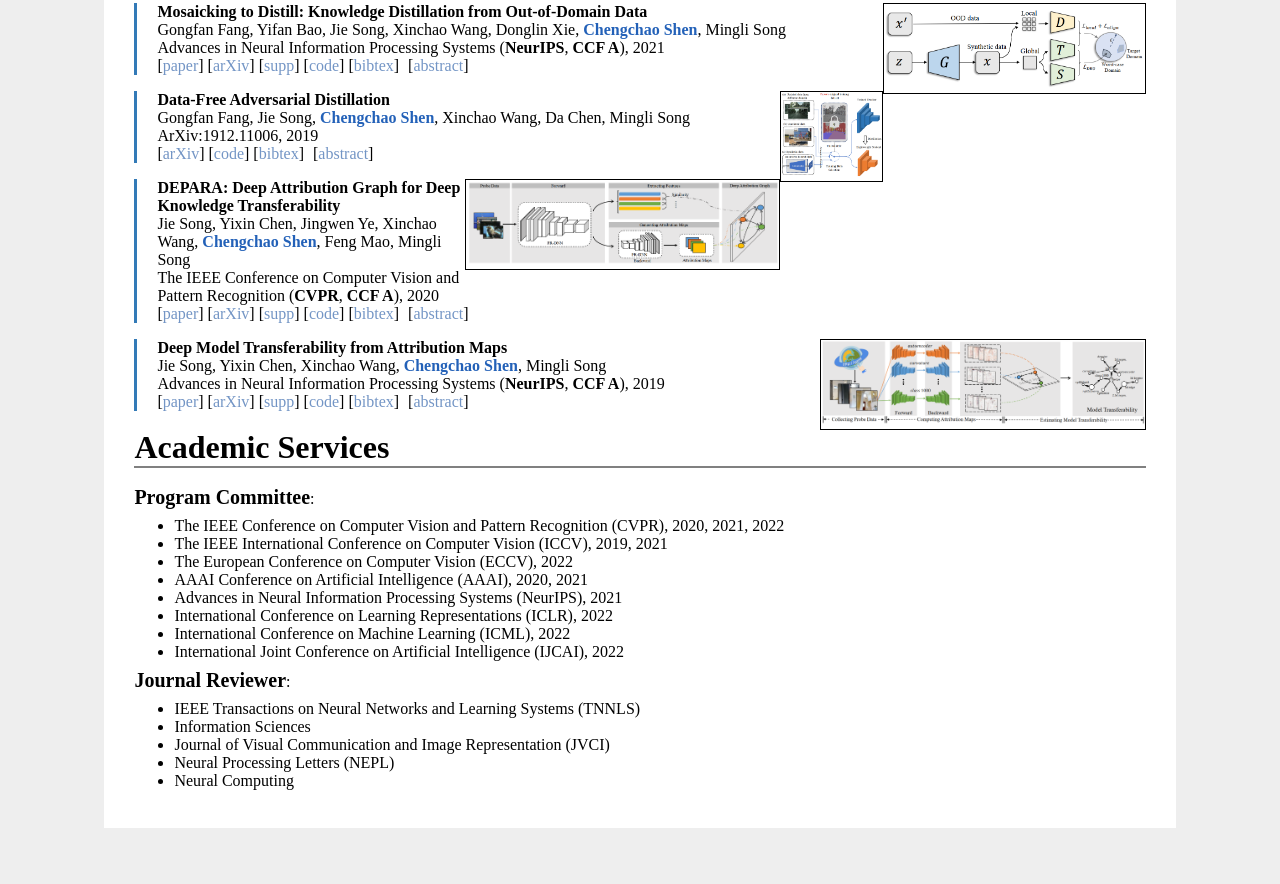
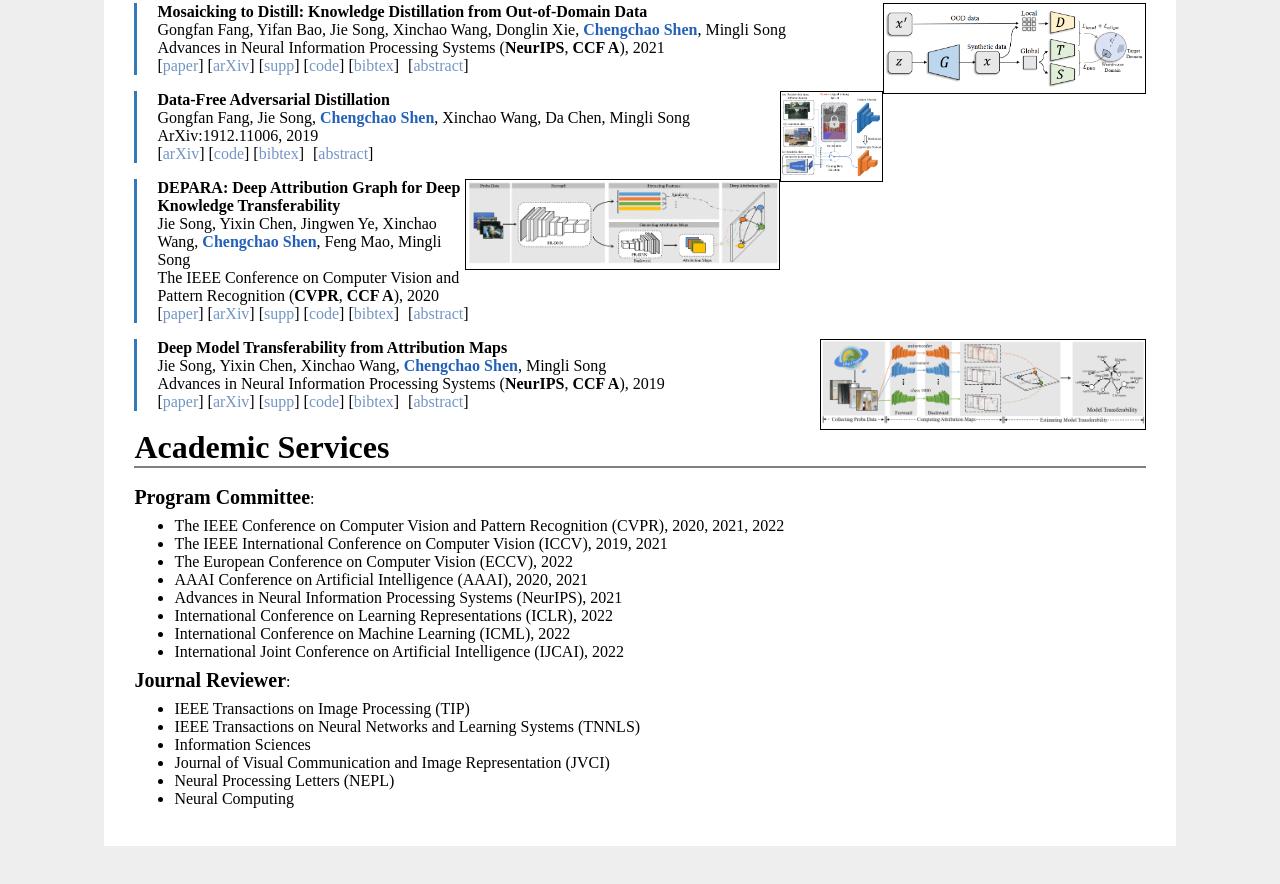
Before and after one commit to chengchaoshen/chengchaoshen.github.io, a plain HTML site: page index.html in a window 1280 px wide. Shown: the part 1252-2136 px from the top of the page. Drawn offline with Linux system fonts and the light colour scheme.

Commit message:
Update index.html

```diff
--- a/index.html
+++ b/index.html
@@ -471,6 +471,7 @@
 
                 <b style="font-size: 20px;">Journal Reviewer</b>:
                 <ul>
+                    <li>IEEE Transactions on Image Processing (TIP)</li>
                     <li>IEEE Transactions on Neural Networks and Learning Systems (TNNLS)</li>
                     <li>Information Sciences</li>
                     <li>Journal of Visual Communication and Image Representation (JVCI)</li>
```
